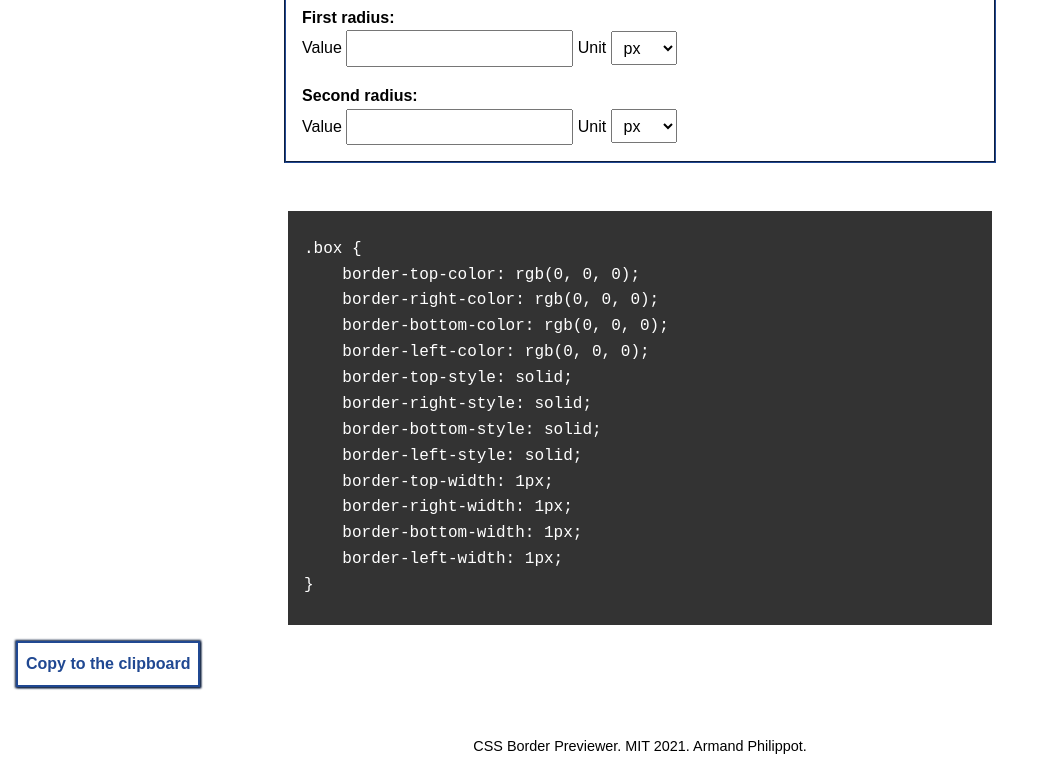
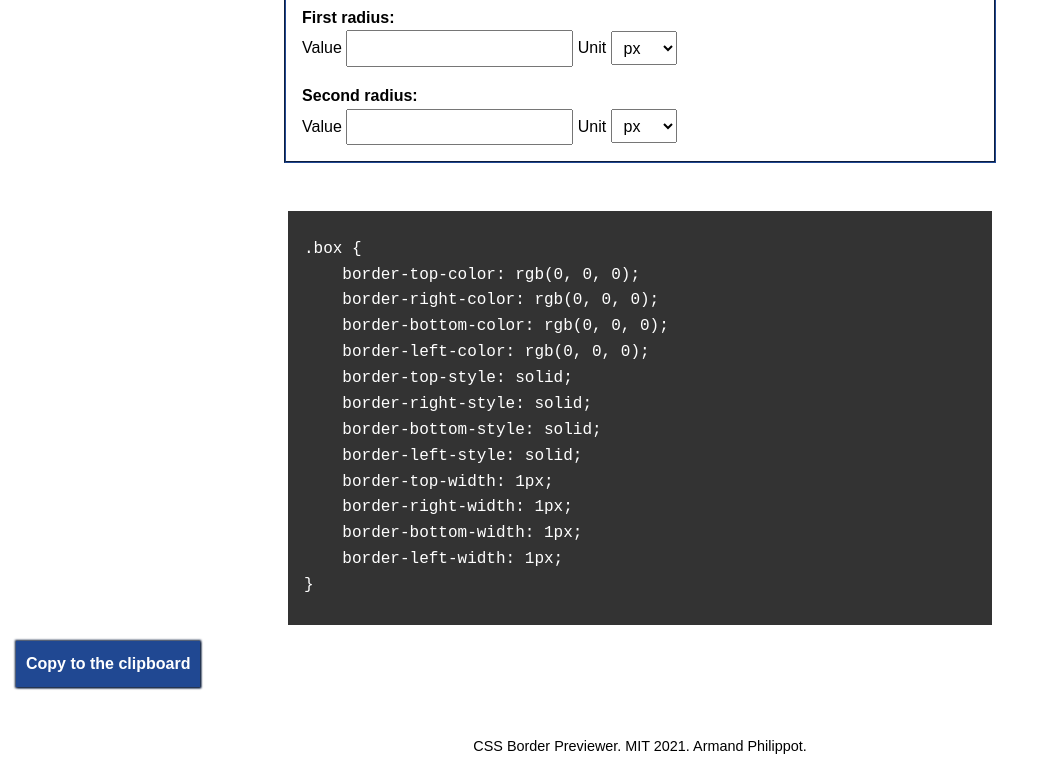
Before and after one commit to ArmandPhilippot/js-small-apps, a website: page css-border-previewer/index.html in a window 1280 px wide. Both pictures are taken after a click on the button "Copy to the clipboard". Shown: the part 693-1467 px from the top of the page, without its empty margins (0-1046 px from the left). Drawn offline with Linux system fonts and the light colour scheme.

Commit message:
chore(css-border-previewer): copy generated code to clipboard on click

```diff
--- a/css-border-previewer/app.js
+++ b/css-border-previewer/app.js
@@ -662,6 +662,27 @@ function setBottomRightBorderRadius(el) {
   });
 }
 
+function printCopySuccess(el) {
+  const backupContent = el.textContent;
+
+  el.textContent = "Copied to clipboard!";
+  setTimeout(() => (el.textContent = backupContent), 1000);
+}
+
+function copyCode() {
+  const code = document.querySelector(".result__code");
+  navigator.clipboard.writeText(code.textContent);
+}
+
+function listenCopyCodeBtn() {
+  const btn = document.getElementById("copy-code");
+
+  btn.addEventListener("click", () => {
+    copyCode();
+    printCopySuccess(btn);
+  });
+}
+
 function initBorders(radioValue, el) {
   if (isIndividualSettings(radioValue)) {
     toggleBorderSettingsDisplay("individual");
@@ -708,6 +729,7 @@ function init() {
   }
 
   printCode(box);
+  listenCopyCodeBtn();
 }
 
 init();
--- a/css-border-previewer/index.html
+++ b/css-border-previewer/index.html
@@ -614,7 +614,7 @@
         <pre class="result__pre">
           <code class="result__code"></code>
         </pre>
-        <button class="btn">Copy to the clipboard</button>
+        <button id="copy-code" class="btn">Copy to the clipboard</button>
       </div>
     </main>
     <footer class="footer">
--- a/css-border-previewer/style.css
+++ b/css-border-previewer/style.css
@@ -157,5 +157,18 @@ body {
   font-size: inherit;
   font-weight: 600;
   line-height: inherit;
+  display: block;
   padding: 0.5rem;
+  cursor: pointer;
+  transition: all 0.15s ease-in-out 0s;
 }
+
+.btn:hover,
+.btn:focus {
+  background: hsl(219, 64%, 35%);
+  color: #fff;
+}
+
+.btn:active {
+  transform: translateX(1px) translateY(1px);
+}
```
